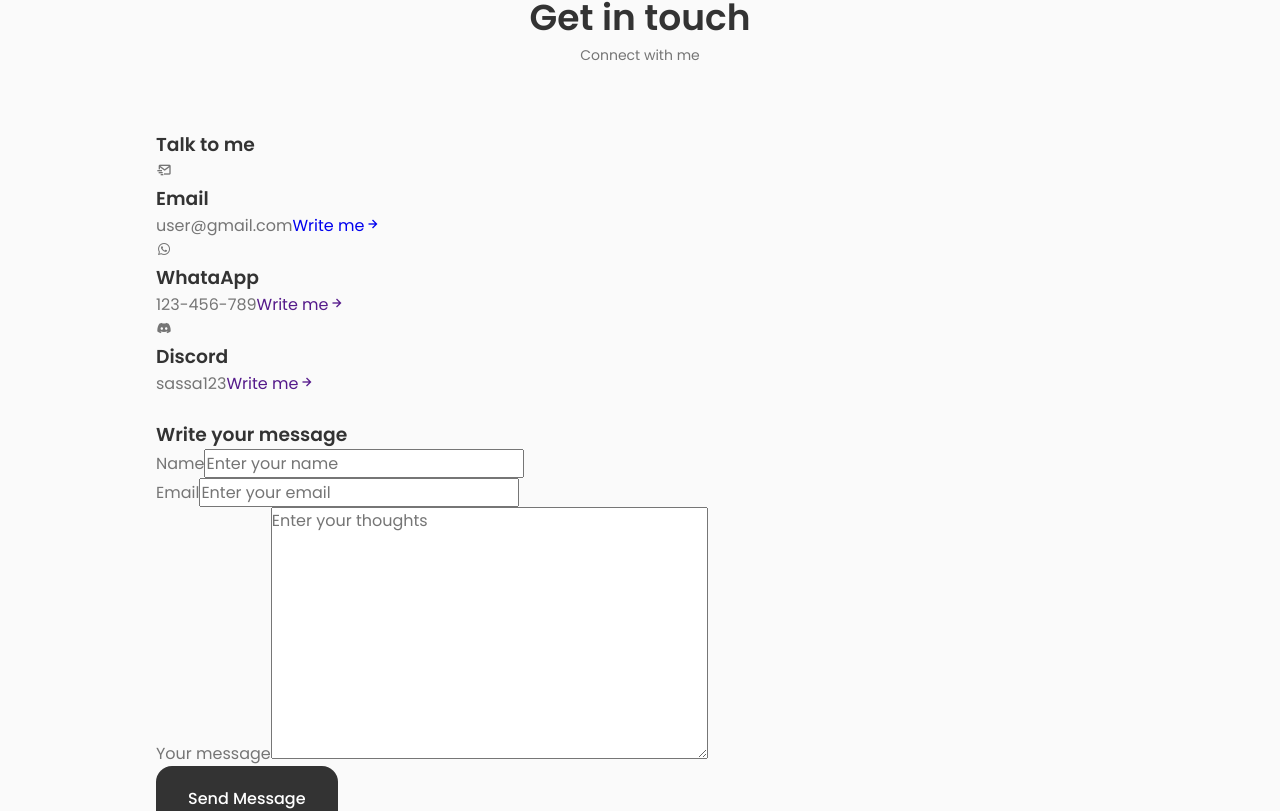
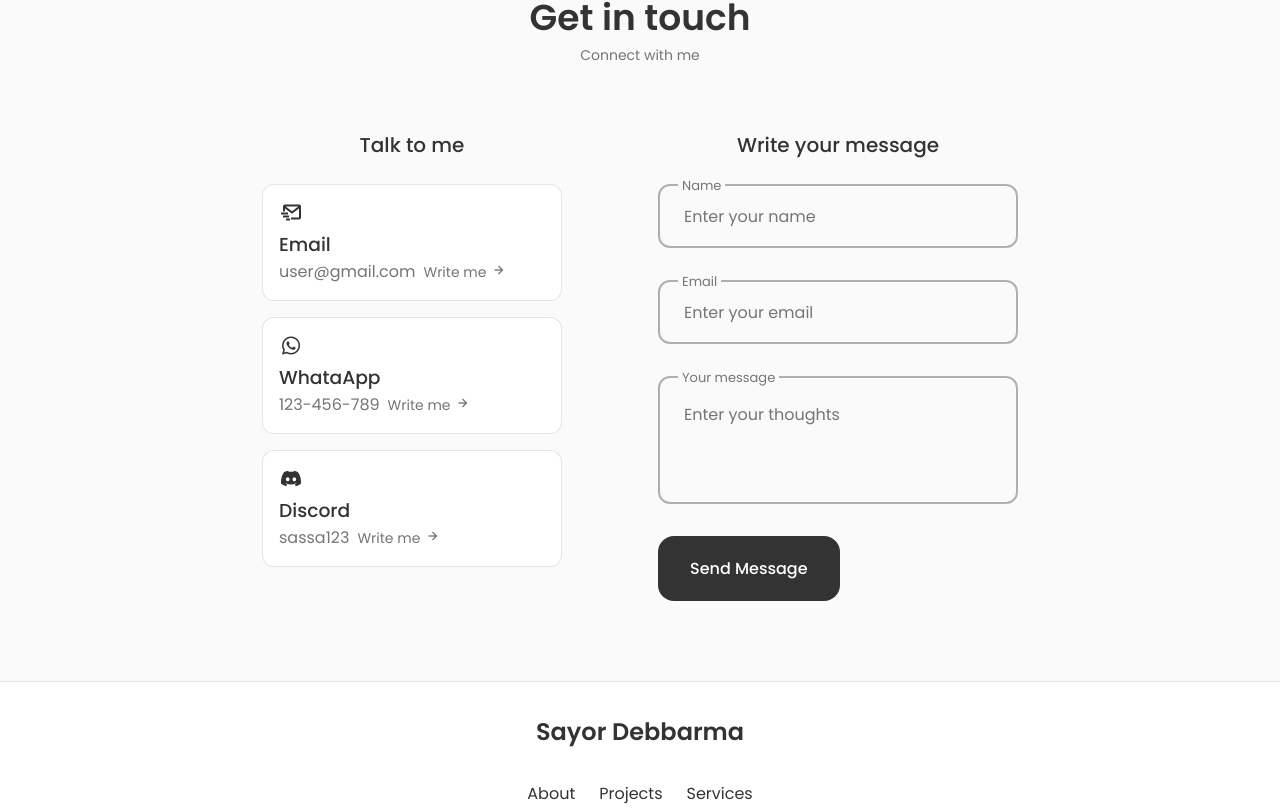
Before and after one commit to sayordebbarma/sayo-portfolio, a React (Create React App) app: page / in a window 1280 px wide. Shown: the part 3893-4704 px from the top of the page. Built offline with nearby package versions, Linux system fonts and the light colour scheme.

Commit message:
added contact css-Part component

```diff
--- a/package.json
+++ b/package.json
@@ -3,9 +3,11 @@
   "version": "0.1.0",
   "private": true,
   "dependencies": {
+    "@emailjs/browser": "^3.10.0",
     "@testing-library/jest-dom": "^5.16.5",
     "@testing-library/react": "^13.4.0",
     "@testing-library/user-event": "^13.5.0",
+    "emailjs": "^4.0.1",
     "react": "^18.2.0",
     "react-dom": "^18.2.0",
     "react-scripts": "5.0.1",
--- a/src/Components/Contact/Contact.css
+++ b/src/Components/Contact/Contact.css
@@ -0,0 +1,138 @@
+.contact_container {
+    grid-template-columns: repeat(2, max-content);
+    justify-content: center;
+    column-gap: 6rem;
+    padding-bottom: 3rem;
+}
+
+.contact_title {
+    text-align: center;
+    font-size: var(--h3-font-size);
+    font-weight: var(--font-medium);
+    margin-bottom: var(--mb-1-5);
+}
+
+.contact_info {
+    display: grid;
+    row-gap: 1rem;
+    grid-template-columns: 300px;
+}
+
+.contact_card {
+    background-color: var(--container-color);
+    border: 1px solid rgba(0, 0, 0, 0.1);
+    padding: 1rem;
+    border-radius: 0.75rem;
+    /*text-align: center;*/
+}
+
+.contact_card_icon {
+    font-size: 1.5rem;
+    color: var(--title-color);
+    margin-bottom: var(--mb-0-25);
+}
+
+.contact_card_title {
+    font-weight: var(--font-medium);
+}
+
+.contact_card_data {
+    /*display: block;*/
+    margin-right: var(--mb-0-5);
+    margin-bottom: var(--mb-0-75);
+}
+
+ /*.contact_card_title, .contact_card_data {
+    font-size: var(--small-font-size);
+} */
+
+.contact_button {
+    color: var(--text-color);
+    font-size: var(--small-font-size);
+}
+
+/*not working*/
+.contact_button_icon {
+    font-size: 1rem;
+    transition: 0.3s;
+}
+.contact_button:hover, .contact_button_icon {
+    transform: translate(0.25rem);
+}
+
+.contact_form {
+    width: 360px;
+}
+
+.contact_form_div {
+    position: relative;
+    margin-bottom: var(--mb-2);
+    height: 4rem;
+}
+
+.contact_form_input {
+    position: absolute;
+    top: 0;
+    left: 0;
+    width: 100%;
+    height: 100%;
+    border: 2px solid rgba(0, 0, 0, 0.3);
+    background: none;
+    color: var(--text-color);
+    outline: none;
+    border-radius: 0.75rem;
+    padding: 1.5rem;
+    z-index: 1;
+}
+
+.contact_form_tag {
+    position: absolute;
+    top: -0.75rem;
+    left: 1.25rem;
+    font-size: var(--smaller-font-size);
+    padding: 0.25rem;
+    background-color: var(--body-color);
+    z-index: 10;
+}
+
+.contact_form_area {
+    height: 8rem;
+}
+
+.contact_form_area textarea {
+    resize: none;
+}
+
+/*  RESPONSIVENESS  */
+/* For large devices */
+@media screen and (max-width: 992px) {
+    .contact_container {
+        column-gap: 3rem;
+    }
+  }
+
+  /* For medium devices */
+  @media screen and (max-width: 768px) {
+    .contact_container {
+        column-gap: 1rem;
+    }
+  }
+
+  @media screen and (max-width: 576px) {
+    .contact_container {
+        grid-template-columns: 1fr;
+        row-gap: 3rem;
+    }
+    .contact_info {
+        justify-content: center;
+    }
+
+    .contact_form {
+        width: 100%;
+    }
+  }
+
+  /* For small devices */
+  @media screen and (max-width: 350px) {
+
+  }
--- a/src/Components/Contact/Contact.jsx
+++ b/src/Components/Contact/Contact.jsx
@@ -1,7 +1,21 @@
-import React from 'react'
+import React, { useRef } from 'react';
+import emailjs from '@emailjs/browser';
 import './Contact.css'
 
 const Contact = () => {
+    const form = useRef();
+
+    const sendEmail = (e) => {
+      e.preventDefault();
+
+      emailjs.sendForm('service_1lnf3hw', 'template_ayo5fiz', form.current, 'mlMa1Noj5ychNXHJ4')
+        .then((result) => {
+            console.log(result.text);
+        }, (error) => {
+            console.log(error.text);
+        }); //e.target.reset() instead of then
+    };
+
   return (
     <section className="contact section" id="contact">
         <h2 className="section_title">Get in touch</h2>
@@ -53,7 +67,7 @@ const Contact = () => {
             <div className="cotact_content">
                 <h3 className="contact_title">Write your message</h3>
 
-                <form className="contact_form">
+                <form ref={form} onSubmit={sendEmail} className="contact_form">
                     <div className="contact_form_div">
                         <label htmlFor="" className="contact_form_tag">Name</label>
                         <input type="text" name="name" className="contact_form_input" placeholder='Enter your name'/>
@@ -64,9 +78,9 @@ const Contact = () => {
                         <input type="email" name="email" className="contact_form_input" placeholder='Enter your email'/>
                     </div>
 
-                    <div className="contact_form_div">
+                    <div className="contact_form_div contact_form_area">
                         <label htmlFor="" className="contact_form_tag">Your message</label>
-                            <textarea name="messafe" cols="30" rows="10" className="contact_form_input" placeholder='Enter your thoughts'></textarea>
+                            <textarea name="message" cols="30" rows="10" className="contact_form_input" placeholder='Enter your thoughts'></textarea>
                         </div>
 
                     <a href="#contacts" className="button button--flex">Send Message</a>
```
Also changed, not shown: 1 other file (tests, documents, lock files or other folders).
